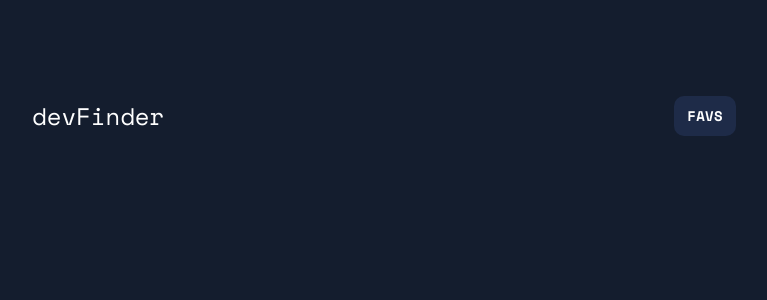
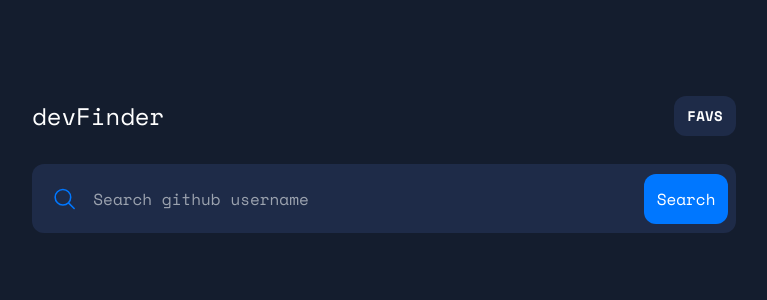
Before and after one commit to rodrigojsdeveloper/devfinder, a Next.js app: page / in a window 1280 px wide. Shown: the top 300 px of the page, without its empty margins (64-831 px from the left). Built offline with nearby package versions, Linux system fonts and the light colour scheme.

Commit message:
feat: add Input component

```diff
--- a/src/app/page.tsx
+++ b/src/app/page.tsx
@@ -1,9 +1,11 @@
 import Header from '@/components/Header'
+import Input from '@/components/Input'
 
 export default function Home() {
   return (
     <main className="flex min-h-screen w-full max-w-4xl flex-col items-center p-24">
       <Header />
+      <Input />
     </main>
   )
 }
--- a/src/components/Header.tsx
+++ b/src/components/Header.tsx
@@ -1,6 +1,6 @@
 const Header = () => {
   return (
-    <header className="flex w-full flex-row items-center justify-between">
+    <header className="mb-7 flex w-full flex-row items-center justify-between">
       <h1 className="text-2xl">devFinder</h1>
 
       <button className="w-61 rounded-def h-10 bg-blue-200 p-2.5 text-sm font-extrabold tracking-wide hover:bg-blue-400">
--- /dev/null
+++ b/src/components/Input.tsx
@@ -0,0 +1,37 @@
+const Input = () => {
+  return (
+    <form className="h-69 rounded-def flex w-full flex-row items-center justify-between gap-x-4 bg-blue-200 py-2 pl-5 pr-2">
+      <svg
+        xmlns="http://www.w3.org/2000/svg"
+        width="32"
+        height="32"
+        viewBox="0 0 512 512"
+      >
+        <path
+          fill="none"
+          stroke="#07f"
+          strokeMiterlimit="10"
+          strokeWidth="32"
+          d="M221.09 64a157.09 157.09 0 1 0 157.09 157.09A157.1 157.1 0 0 0 221.09 64Z"
+        />
+        <path
+          fill="none"
+          stroke="#07f"
+          strokeLinecap="round"
+          strokeMiterlimit="10"
+          strokeWidth="32"
+          d="M338.29 338.29L448 448"
+        />
+      </svg>
+      <input
+        placeholder="Search github username"
+        className="w-full bg-blue-200"
+      />
+      <button className="w-106 h-50 rounded-def bg-blue-300 hover:bg-blue-500">
+        Search
+      </button>
+    </form>
+  )
+}
+
+export default Input
--- a/tailwind.config.ts
+++ b/tailwind.config.ts
@@ -17,15 +17,21 @@ const config: Config = {
           200: '#1E2B48',
           300: '#0077FF',
           400: '#4B689B',
+          500: '#61ABFF',
         },
         white: '#FFFFFF',
         gray: '#FFFFFFBF',
       },
       width: {
         61: '61.83px',
+        106: '106px',
+      },
+      height: {
+        50: '50px',
+        69: '69px',
       },
       borderRadius: {
-        def: '10px',
+        def: '12px',
       },
     },
   },
```
